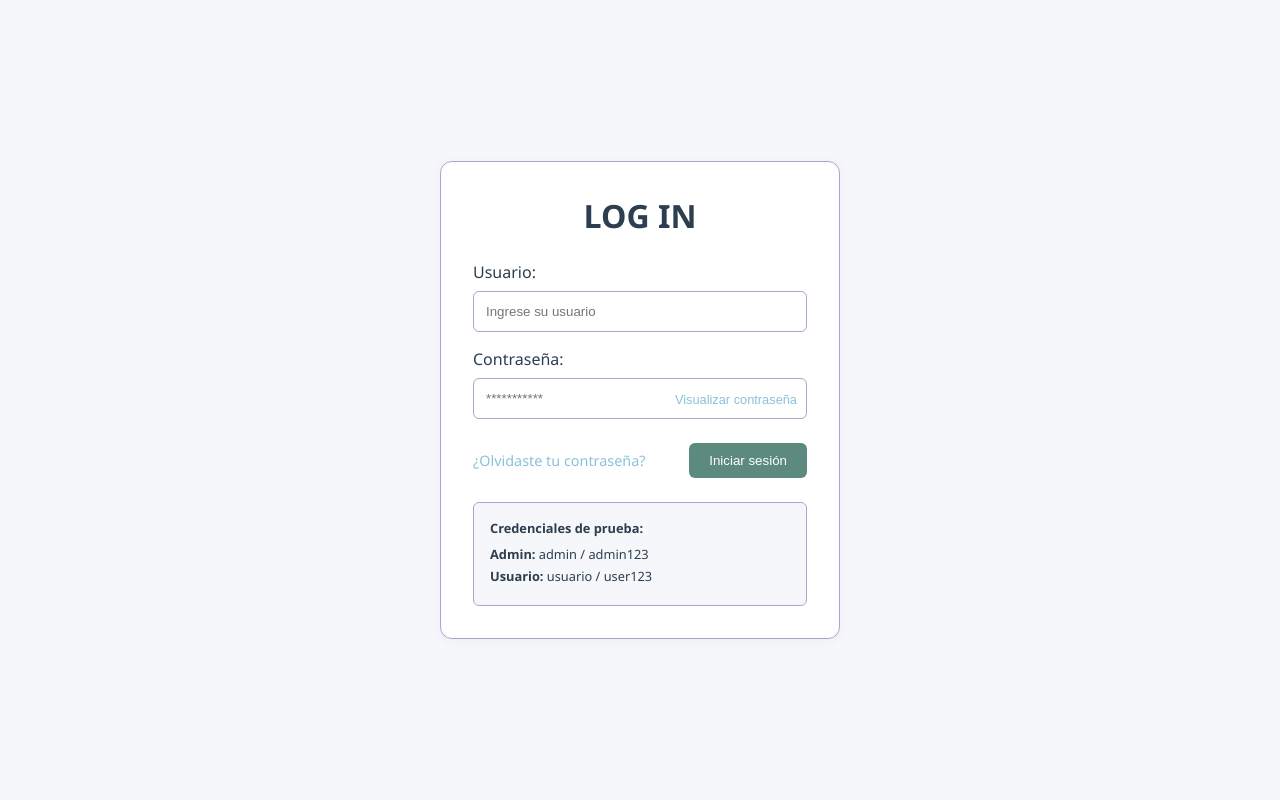
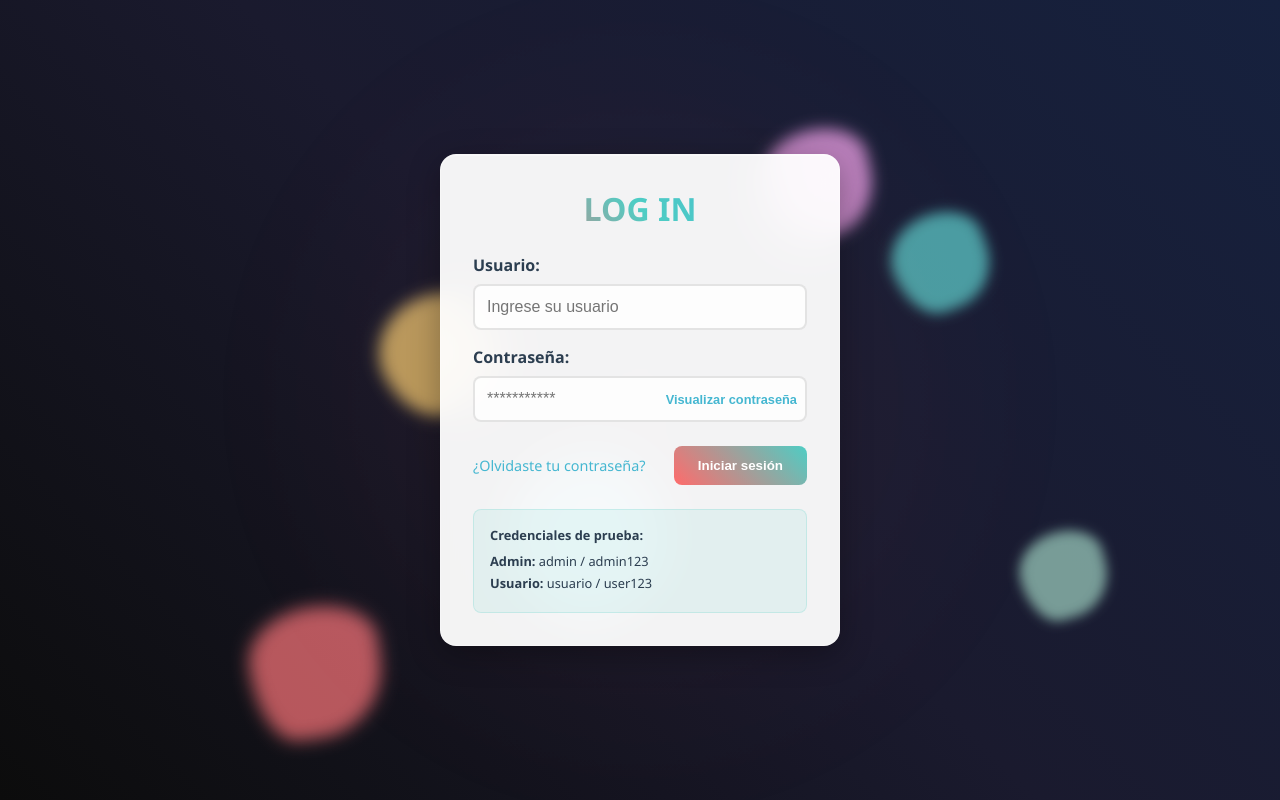
Before and after one commit to Rebeca-Bonilla/inventario-soporte, a Vue app: page /login in a window 1280 px wide. Built offline with nearby package versions, Linux system fonts and the light colour scheme; the HTML template or start-up script is replaced by a standard one.

Commit message:
log in un poco más vistoso. Dispuesto a cambios

```diff
--- a/src/views/ConsultaEquipos.vue
+++ b/src/views/ConsultaEquipos.vue
@@ -111,12 +111,12 @@ export default defineComponent({
       try {
         if (equipo.id) {
           await apiService.actualizarEquipo(equipo.id, equipo)
-          alert('✅ Cambios guardados exitosamente')
+          alert('Cambios guardados exitosamente')
           await this.cargarEquipos()
           this.modoEdicion = false
         }
       } catch (error) {
-        console.error('❌ Error guardando cambios:', error)
+        console.error('Error guardando cambios:', error)
         alert('Error al guardar cambios')
       }
     },
@@ -124,11 +124,12 @@ export default defineComponent({
     async eliminarEquipo(id: number) {
       if (confirm('¿Está seguro de eliminar este equipo?')) {
         try {
+
           await apiService.eliminarEquipo(id)
-          alert('✅ Equipo eliminado')
+          alert('Equipo eliminado')
           await this.cargarEquipos()
         } catch (error) {
-          console.error('❌ Error eliminando equipo:', error)
+          console.error('Error eliminando equipo:', error)
           alert('Error al eliminar equipo')
         }
       }
--- a/src/views/LoginView.vue
+++ b/src/views/LoginView.vue
@@ -1,6 +1,15 @@
-<!-- src/views/LoginView.vue -->
 <template>
   <div class="login-container">
+    <!-- Fondo tipo lámpara de lava -->
+    <div class="lava-lamp-background" id="lavaLamp">
+      <div
+        class="lava-blob"
+        v-for="blob in lavaBlobs"
+        :key="blob.id"
+        :style="blobStyle(blob)"
+      ></div>
+    </div>
+
     <div class="login-card tech-border tech-shadow">
       <div class="logo-section">
         <h1>LOG IN</h1>
@@ -61,7 +70,7 @@
 </template>
 
 <script setup lang="ts">
-import { ref, reactive } from 'vue'
+import { ref, reactive, onMounted, computed } from 'vue'
 import { useRouter } from 'vue-router'
 import { useSessionStore } from '@/stores/session'
 
@@ -76,6 +85,37 @@ const credentials = reactive({
 const errors = reactive<Record<string, string>>({})
 const showPassword = ref(false)
 const isLoading = ref(false)
+
+// Configuración de la lámpara de lava
+const lavaBlobs = ref([
+  { id: 1, size: 120, x: 20, y: 80, color: '#ff6b6b', duration: 25 },
+  { id: 2, size: 90, x: 70, y: 30, color: '#4ecdc4', duration: 30 },
+  { id: 3, size: 150, x: 40, y: 60, color: '#45b7d1', duration: 35 },
+  { id: 4, size: 80, x: 80, y: 70, color: '#96ceb4', duration: 28 },
+  { id: 5, size: 110, x: 30, y: 40, color: '#feca57', duration: 32 },
+  { id: 6, size: 100, x: 60, y: 20, color: '#ff9ff3', duration: 27 },
+])
+
+// Computed para los estilos de cada blob
+const blobStyle = computed(() => (blob: any) => ({
+  width: `${blob.size}px`,
+  height: `${blob.size}px`,
+  left: `${blob.x}%`,
+  top: `${blob.y}%`,
+  background: `radial-gradient(circle at 30% 30%, ${blob.color}, ${darkenColor(blob.color, 0.3)})`,
+  animationDuration: `${blob.duration}s`,
+  filter: `blur(${blob.size / 15}px)`,
+}))
+
+// Función para oscurecer colores (gradiente)
+const darkenColor = (color: string, factor: number) => {
+  // Simplificado - en realidad necesitarías una librería de colores
+  return color // Para el ejemplo
+}
+
+onMounted(() => {
+  // La animación se maneja completamente con CSS
+})
 
 const clearError = (field: string) => {
   if (errors[field]) {
@@ -137,15 +177,88 @@ const handleLogin = async () => {
   display: flex;
   justify-content: center;
   align-items: center;
-  background-color: var(--color-light-gray);
+  position: relative;
+  overflow: hidden;
+  background: linear-gradient(45deg, #0c0c0c, #1a1a2e, #16213e);
+}
+
+/* Fondo tipo lámpara de lava */
+.lava-lamp-background {
+  position: absolute;
+  top: 0;
+  left: 0;
+  width: 100%;
+  height: 100%;
+  background: linear-gradient(45deg, #0c0c0c, #1a1a2e, #16213e);
+  overflow: hidden;
+  z-index: 0;
+}
+
+.lava-blob {
+  position: absolute;
+  border-radius: 50%;
+  opacity: 0.7;
+  animation: lavaFloat ease-in-out infinite;
+  mix-blend-mode: screen;
+}
+
+@keyframes lavaFloat {
+  0%,
+  100% {
+    transform: translateY(0px) scale(1) rotate(0deg);
+    border-radius: 60% 40% 30% 70% / 60% 30% 70% 40%;
+  }
+  25% {
+    transform: translateY(-30px) scale(1.1) rotate(90deg);
+    border-radius: 30% 60% 70% 40% / 50% 60% 30% 60%;
+  }
+  50% {
+    transform: translateY(-60px) scale(0.9) rotate(180deg);
+    border-radius: 70% 30% 50% 50% / 30% 70% 30% 70%;
+  }
+  75% {
+    transform: translateY(-30px) scale(1.05) rotate(270deg);
+    border-radius: 40% 60% 70% 30% / 40% 40% 60% 50%;
+  }
+}
+
+/* Efecto de respiración para el fondo */
+.lava-lamp-background::before {
+  content: '';
+  position: absolute;
+  top: 0;
+  left: 0;
+  width: 100%;
+  height: 100%;
+  background: radial-gradient(circle at 50% 50%, rgba(255, 107, 107, 0.1), transparent 50%);
+  animation: breathe 8s ease-in-out infinite;
+}
+
+@keyframes breathe {
+  0%,
+  100% {
+    opacity: 0.3;
+    transform: scale(1);
+  }
+  50% {
+    opacity: 0.6;
+    transform: scale(1.2);
+  }
 }
 
 .login-card {
-  background: var(--color-white);
+  background: rgba(255, 255, 255, 0.95);
   padding: 2rem;
-  border-radius: 12px;
+  border-radius: 16px;
   width: 100%;
   max-width: 400px;
+  position: relative;
+  z-index: 1;
+  backdrop-filter: blur(20px);
+  border: 1px solid rgba(255, 255, 255, 0.3);
+  box-shadow:
+    0 8px 32px rgba(0, 0, 0, 0.3),
+    inset 0 1px 0 rgba(255, 255, 255, 0.4);
 }
 
 .logo-section {
@@ -156,15 +269,20 @@ const handleLogin = async () => {
 .logo-section h1 {
   color: var(--color-dark-text);
   margin-bottom: 1rem;
+  background: linear-gradient(45deg, #ff6b6b, #4ecdc4, #45b7d1);
+  -webkit-background-clip: text;
+  -webkit-text-fill-color: transparent;
+  background-clip: text;
 }
 
 .error-message {
   background-color: var(--color-critical);
   color: white;
   padding: 0.75rem;
-  border-radius: 6px;
+  border-radius: 8px;
   margin-bottom: 1rem;
   text-align: center;
+  border: none;
 }
 
 .input-group {
@@ -174,26 +292,30 @@ const handleLogin = async () => {
 label {
   display: block;
   margin-bottom: 0.5rem;
-  font-weight: 500;
+  font-weight: 600;
   color: var(--color-dark-text);
 }
 
 input {
   width: 100%;
   padding: 0.75rem;
-  border: 1px solid var(--color-secondary);
-  border-radius: 6px;
-  background-color: var(--color-white);
-  transition: border-color 0.3s;
+  border: 2px solid rgba(0, 0, 0, 0.1);
+  border-radius: 8px;
+  background-color: rgba(255, 255, 255, 0.8);
+  transition: all 0.3s ease;
+  font-size: 1rem;
 }
 
 input:focus {
   outline: none;
-  border-color: var(--color-info);
+  border-color: #4ecdc4;
+  background-color: white;
+  box-shadow: 0 0 0 3px rgba(78, 205, 196, 0.2);
 }
 
 .input-error {
   border-color: var(--color-critical) !important;
+  box-shadow: 0 0 0 3px rgba(220, 53, 69, 0.2) !important;
 }
 
 .password-input {
@@ -207,13 +329,14 @@ input:focus {
   transform: translateY(-50%);
   background: none;
   border: none;
-  color: var(--color-info);
+  color: #45b7d1;
   cursor: pointer;
   font-size: 0.8rem;
+  font-weight: 600;
 }
 
 .password-toggle:hover {
-  color: var(--color-success);
+  color: #4ecdc4;
 }
 
 .error-text {
@@ -221,6 +344,7 @@ input:focus {
   font-size: 0.8rem;
   margin-top: 0.25rem;
   display: block;
+  font-weight: 500;
 }
 
 .login-actions {
@@ -231,27 +355,47 @@ input:focus {
 }
 
 .forgot-link {
-  color: var(--color-info);
+  color: #45b7d1;
   text-decoration: none;
   font-size: 0.9rem;
+  font-weight: 500;
 }
 
 .forgot-link:hover {
+  color: #4ecdc4;
   text-decoration: underline;
 }
 
+.btn-primary {
+  background: linear-gradient(45deg, #ff6b6b, #4ecdc4);
+  color: white;
+  border: none;
+  padding: 0.75rem 1.5rem;
+  border-radius: 8px;
+  font-weight: 600;
+  cursor: pointer;
+  transition: all 0.3s ease;
+}
+
+.btn-primary:hover:not(:disabled) {
+  transform: translateY(-2px);
+  box-shadow: 0 5px 15px rgba(255, 107, 107, 0.4);
+}
+
 .btn-primary:disabled {
-  background-color: var(--color-secondary);
+  background: #cccccc;
   cursor: not-allowed;
-  opacity: 0.6;
+  transform: none;
+  box-shadow: none;
 }
 
 .test-credentials {
   margin-top: 1.5rem;
   padding: 1rem;
-  background-color: var(--color-light-gray);
-  border-radius: 6px;
+  background: rgba(78, 205, 196, 0.1);
+  border-radius: 8px;
   font-size: 0.8rem;
+  border: 1px solid rgba(78, 205, 196, 0.2);
 }
 
 .test-credentials h4 {
```
Also changed, not shown: src/styles/login.css (line endings or trailing spaces).
